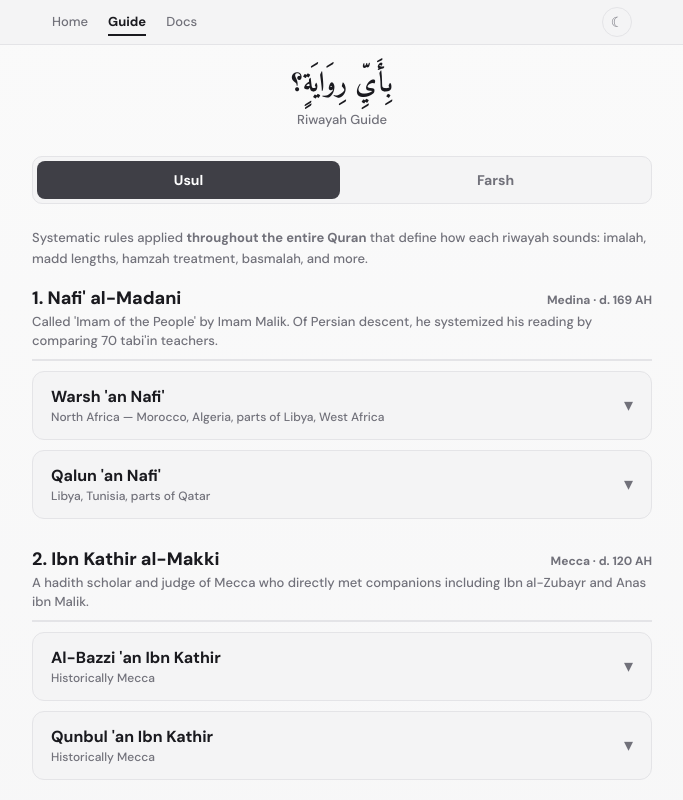
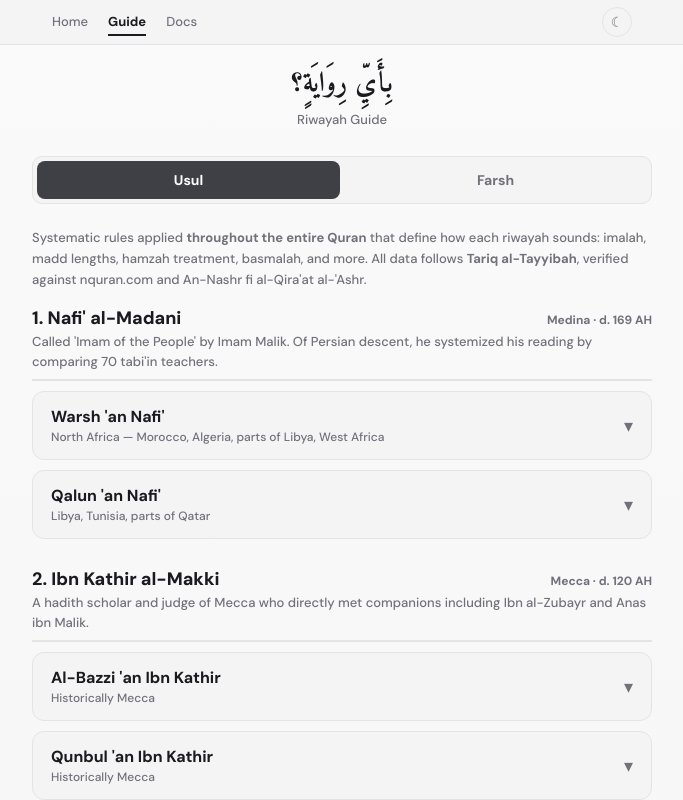
Before and after one commit to ManCaveDevs/riwayat-identifier, a React (Vite) app: page / in a window 1280 px wide. Both pictures are taken after a click on the button "Guide". Shown: the top 800 px of the page, without its empty margins (298-981 px from the left). Built offline with nearby package versions, Linux system fonts and the light colour scheme.

Commit message:
Add note that data follows Tariq al-Tayyibah

```diff
--- a/src/guide.jsx
+++ b/src/guide.jsx
@@ -310,7 +310,7 @@ export default function GuidePage({ onHome, onDocs, onGuide, darkMode, toggleDar
         {activeTab === "usul" && <>
         {/* Usul intro */}
         <p style={{ fontSize: 13, color: "var(--sub)", margin: "0 0 16px 0", lineHeight: 1.6 }}>
-          Systematic rules applied <strong>throughout the entire Quran</strong> that define how each riwayah sounds: imalah, madd lengths, hamzah treatment, basmalah, and more.
+          Systematic rules applied <strong>throughout the entire Quran</strong> that define how each riwayah sounds: imalah, madd lengths, hamzah treatment, basmalah, and more. All data follows <strong>Tariq al-Tayyibah</strong>, verified against nquran.com and An-Nashr fi al-Qira'at al-'Ashr.
         </p>
         <div style={{ display: "flex", flexDirection: "column", gap: 28 }}>
           {grouped.map((group, i) => (
```
